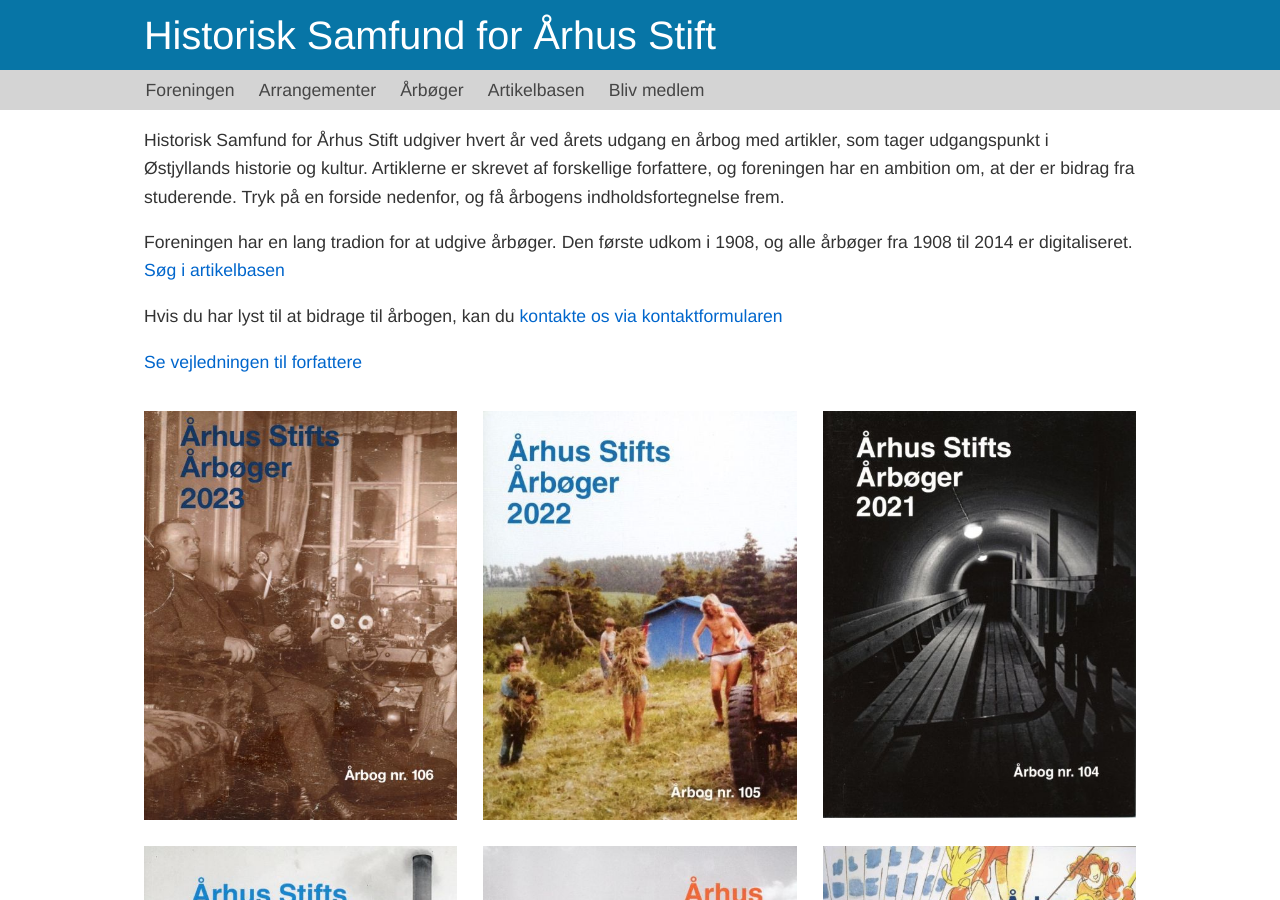
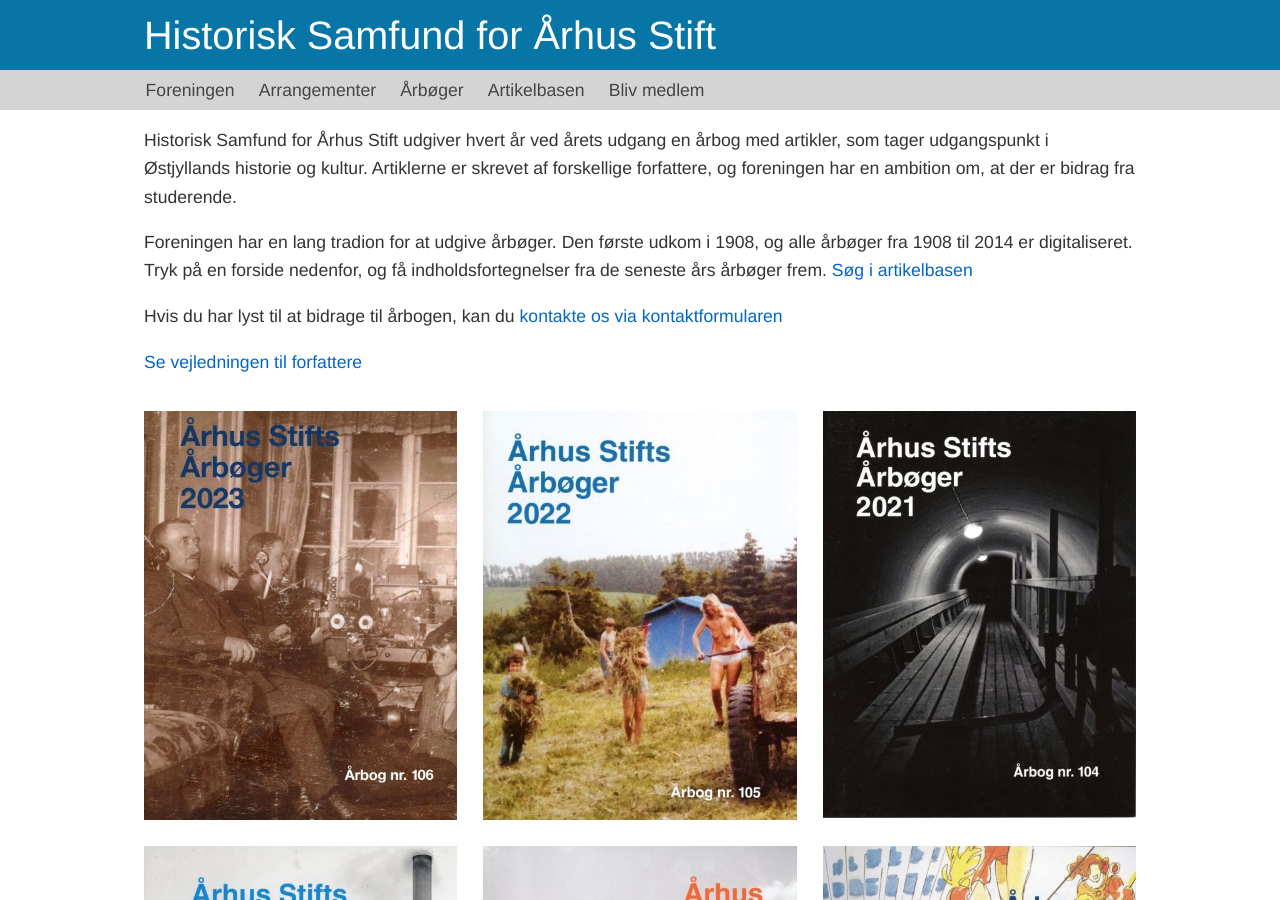
Before and after one commit to guldhorn/historisk-samfund, a Jekyll site: the page built from aarboeger/index.md, in a window 1280 px wide and 900 px high. Built offline with Jekyll 4.4.1, drawn with Linux system fonts in a browser that asks for light colours.

Commit message:
Update index.md

```diff
--- a/aarboeger/index.md
+++ b/aarboeger/index.md
@@ -5,8 +5,8 @@
 
 <div class="yearbook-intro">
     <div>
-        <p>Historisk Samfund for Århus Stift udgiver hvert år ved årets udgang en årbog med artikler, som tager udgangspunkt i Østjyllands historie og kultur. Artiklerne er skrevet af forskellige forfattere, og foreningen har en ambition om, at der er bidrag fra studerende. Tryk på en forside nedenfor, og få årbogens indholdsfortegnelse frem.</p>
-        <p>Foreningen har en lang tradion for at udgive årbøger. Den første udkom i 1908, og alle årbøger fra 1908 til 2014 er digitaliseret. <a href="{{ 'artikler' | relative_url }}">Søg i artikelbasen</a></p>
+        <p>Historisk Samfund for Århus Stift udgiver hvert år ved årets udgang en årbog med artikler, som tager udgangspunkt i Østjyllands historie og kultur. Artiklerne er skrevet af forskellige forfattere, og foreningen har en ambition om, at der er bidrag fra studerende.</p>
+        <p>Foreningen har en lang tradion for at udgive årbøger. Den første udkom i 1908, og alle årbøger fra 1908 til 2014 er digitaliseret. Tryk på en forside nedenfor, og få indholdsfortegnelser fra de seneste års årbøger frem. <a href="{{ 'artikler' | relative_url }}">Søg i artikelbasen</a></p>
     </div>
     <div>
         <p>Hvis du har lyst til at bidrage til årbogen, kan du <a href="{{ 'kontakt' | relative_url }}">kontakte os via kontaktformularen</a></p>
```
